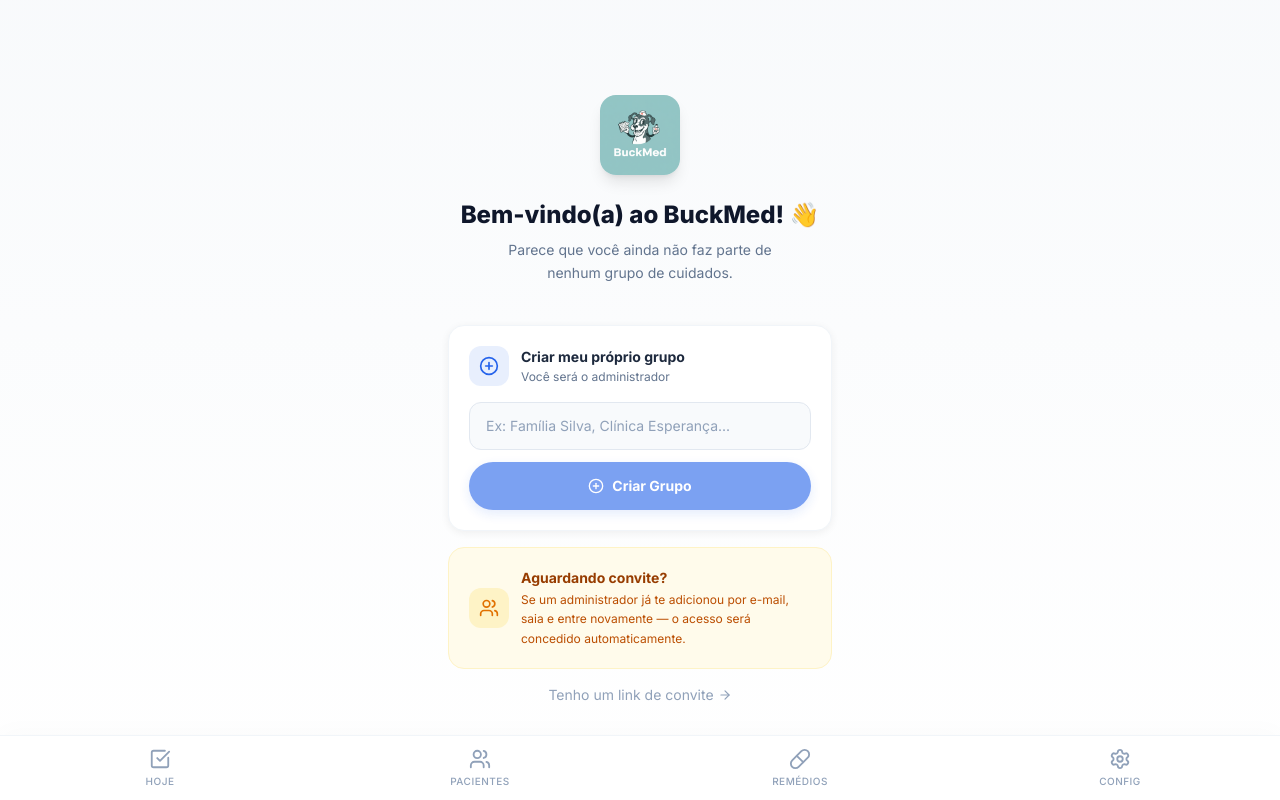
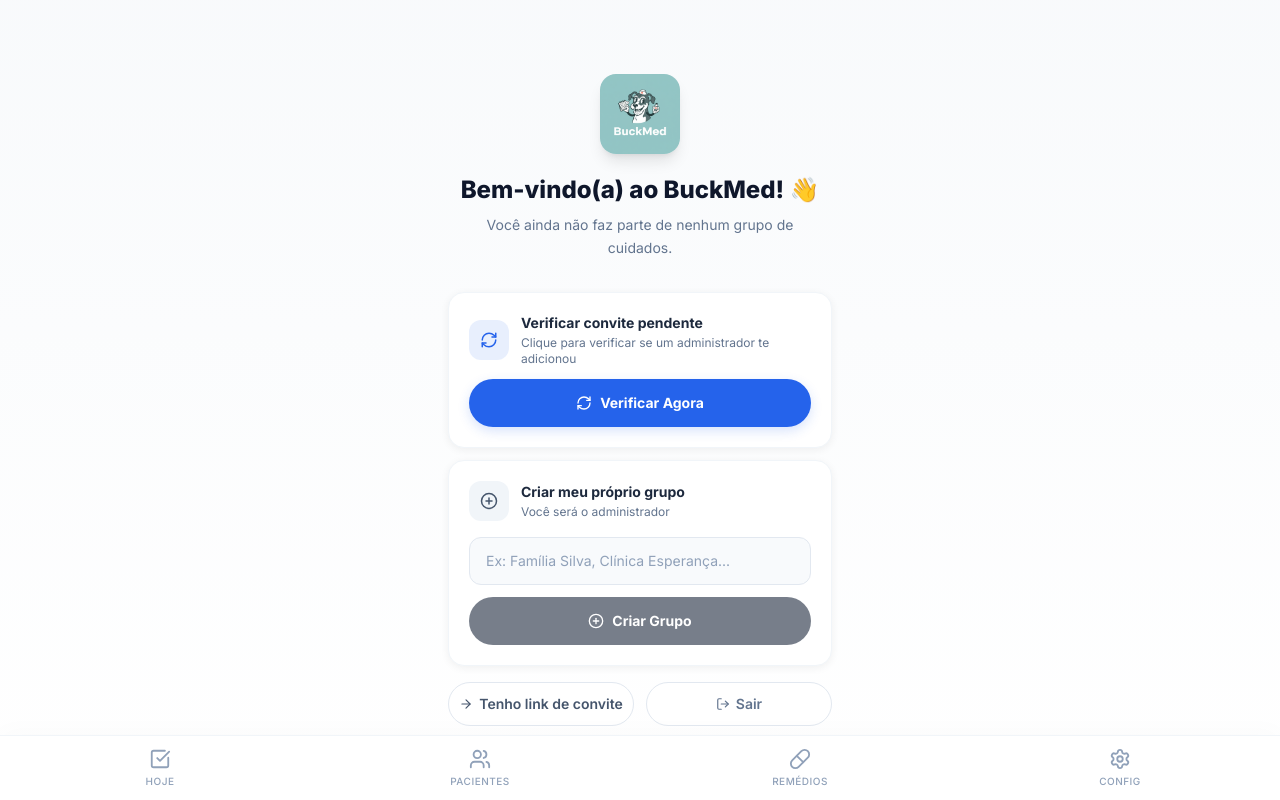
Before and after one commit to Amandadsbs/buckmed, a Next.js app: page /welcome in a window 1280 px wide. Built offline with nearby package versions, Linux system fonts and the light colour scheme; no server answers.

Commit message:
fix: sincronização retroativa de cuidadores

```diff
--- a/src/app/welcome/page.tsx
+++ b/src/app/welcome/page.tsx
@@ -1,24 +1,74 @@
 "use client";
 
-import { useState } from "react";
+import { useState, useEffect } from "react";
 import { useRouter } from "next/navigation";
-import { Users, PlusCircle, Loader2, ArrowRight } from "lucide-react";
-import { doc, setDoc, serverTimestamp } from "firebase/firestore";
+import { Users, PlusCircle, Loader2, ArrowRight, RefreshCw, CheckCircle2, AlertCircle, LogOut } from "lucide-react";
+import { doc, setDoc, getDoc, serverTimestamp } from "firebase/firestore";
 import { db } from "@/lib/firebase/client";
+import { auth } from "@/lib/firebase/client";
+import { signOut } from "firebase/auth";
 import { useAuth } from "@/components/providers/AuthProvider";
 
 export default function WelcomePage() {
     const router = useRouter();
-    const { user, profile, refreshProfile } = useAuth();
+    const { user, profile, refreshProfile, syncInvites } = useAuth();
+
     const [creating, setCreating] = useState(false);
     const [groupName, setGroupName] = useState("");
-    const [error, setError] = useState("");
+    const [createError, setCreateError] = useState("");
 
+    const [syncing, setSyncing] = useState(false);
+    const [syncResult, setSyncResult] = useState<"idle" | "found" | "not_found">("idle");
+
+    const userEmail = user?.email ?? "";
+
+    // Auto-validate the group in the profile isn't a ghost (deleted group)
+    useEffect(() => {
+        if (!user || !profile?.active_group) return;
+        // If they somehow ended up here WITH an active_group, validate it exists
+        getDoc(doc(db, "care_groups", profile.active_group)).then((snap) => {
+            if (snap.exists()) {
+                // Group is valid — redirect away
+                router.replace("/today");
+            } else {
+                // Ghost group: sanitize the user profile
+                console.warn("[Welcome] Ghost group detected, sanitizing profile...");
+                setDoc(doc(db, "users", user.uid), {
+                    groups: [],
+                    active_group: null,
+                }, { merge: true }).then(() => refreshProfile());
+            }
+        });
+    }, [user, profile?.active_group, router, refreshProfile]);
+
+    // ── Verify Permissions ──────────────────────────────────────────────────
+    const handleVerifyAccess = async () => {
+        setSyncing(true);
+        setSyncResult("idle");
+
+        try {
+            const joined = await syncInvites();
+
+            if (joined) {
+                setSyncResult("found");
+                // Give the user a moment to see the success state, then navigate
+                setTimeout(() => {
+                    window.location.href = "/today";
+                }, 1500);
+            } else {
+                setSyncResult("not_found");
+            }
+        } finally {
+            setSyncing(false);
+        }
+    };
+
+    // ── Create own group ────────────────────────────────────────────────────
     const handleCreateGroup = async (e: React.FormEvent) => {
         e.preventDefault();
         if (!user || !groupName.trim()) return;
         setCreating(true);
-        setError("");
+        setCreateError("");
 
         try {
             const groupId = `group_${user.uid}`;
@@ -40,31 +90,87 @@
             await refreshProfile();
             router.replace("/today");
         } catch (err: any) {
-            setError(err.message ?? "Erro ao criar grupo.");
+            setCreateError(err.message ?? "Erro ao criar grupo.");
             setCreating(false);
         }
     };
 
+    // ── Sign out ────────────────────────────────────────────────────────────
+    const handleSignOut = async () => {
+        await signOut(auth);
+        window.location.href = "/login";
+    };
+
     return (
-        <div className="min-h-dvh bg-gradient-to-b from-slate-50 to-white flex flex-col items-center justify-center px-6 py-10">
+        <div className="min-h-dvh bg-gradient-to-b from-slate-50 to-white flex flex-col items-center justify-center px-5 py-10">
 
             {/* Logo */}
-            <img src="/logo.png" alt="BuckMed" className="w-20 h-20 rounded-2xl object-cover mb-6 shadow-lg" />
+            <img src="/logo.png" alt="BuckMed" className="w-20 h-20 rounded-2xl object-cover mb-5 shadow-lg" />
 
             <h1 className="text-2xl font-extrabold text-slate-900 text-center m-0">
                 Bem-vindo(a) ao BuckMed! 👋
             </h1>
-            <p className="text-slate-500 text-sm text-center mt-2 leading-relaxed max-w-xs m-0 mt-2">
-                Parece que você ainda não faz parte de nenhum grupo de cuidados.
+            <p className="text-slate-500 text-sm text-center mt-2 leading-relaxed max-w-xs m-0">
+                Você ainda não faz parte de nenhum grupo de cuidados.
             </p>
+            {userEmail && (
+                <p className="text-xs text-slate-400 mt-1 m-0">
+                    Logado como <span className="font-semibold text-slate-500">{userEmail}</span>
+                </p>
+            )}
 
-            <div className="w-full max-w-sm mt-10 space-y-4">
+            <div className="w-full max-w-sm mt-8 space-y-3">
 
-                {/* ── Option 1: Create own group ── */}
+                {/* ── 1. Verify Access (primary action) ── */}
+                <div className="bg-white border border-slate-100 shadow-[0_2px_8px_rgba(0,0,0,0.06)] rounded-2xl p-5">
+                    <div className="flex items-center gap-3 mb-3">
+                        <div className="w-10 h-10 rounded-xl bg-primary/10 flex items-center justify-center shrink-0">
+                            <RefreshCw size={18} className="text-primary" />
+                        </div>
+                        <div>
+                            <p className="font-bold text-slate-800 text-sm m-0">Verificar convite pendente</p>
+                            <p className="text-xs text-slate-500 m-0 mt-0.5">
+                                Clique para verificar se um administrador te adicionou
+                            </p>
+                        </div>
+                    </div>
+
+                    {/* Result feedback */}
+                    {syncResult === "found" && (
+                        <div className="flex items-center gap-2 px-3 py-2.5 mb-3 bg-emerald-50 border border-emerald-100 rounded-xl">
+                            <CheckCircle2 size={16} className="text-emerald-500 shrink-0" />
+                            <p className="text-xs text-emerald-700 font-semibold m-0">
+                                Convite encontrado! Redirecionando...
+                            </p>
+                        </div>
+                    )}
+                    {syncResult === "not_found" && (
+                        <div className="flex items-center gap-2 px-3 py-2.5 mb-3 bg-amber-50 border border-amber-100 rounded-xl">
+                            <AlertCircle size={16} className="text-amber-500 shrink-0" />
+                            <p className="text-xs text-amber-700 m-0">
+                                Nenhum convite pendente para <strong>{userEmail}</strong>. Peça ao administrador para te adicionar.
+                            </p>
+                        </div>
+                    )}
+
+                    <button
+                        onClick={handleVerifyAccess}
+                        disabled={syncing || syncResult === "found"}
+                        className="w-full h-12 rounded-full bg-primary text-white font-bold text-sm flex items-center justify-center gap-2 hover:bg-primary/90 disabled:opacity-60 transition-all shadow-[0_4px_12px_rgba(37,99,235,0.18)]"
+                    >
+                        {syncing
+                            ? <><Loader2 size={16} className="animate-spin" /> Verificando...</>
+                            : syncResult === "found"
+                                ? <><CheckCircle2 size={16} /> Acesso liberado!</>
+                                : <><RefreshCw size={16} /> Verificar Agora</>}
+                    </button>
+                </div>
+
+                {/* ── 2. Create own group ── */}
                 <div className="bg-white border border-slate-100 shadow-[0_2px_8px_rgba(0,0,0,0.06)] rounded-2xl p-5">
                     <div className="flex items-center gap-3 mb-4">
-                        <div className="w-10 h-10 rounded-xl bg-primary/10 flex items-center justify-center shrink-0">
-                            <PlusCircle size={20} className="text-primary" />
+                        <div className="w-10 h-10 rounded-xl bg-slate-100 flex items-center justify-center shrink-0">
+                            <PlusCircle size={18} className="text-slate-600" />
                         </div>
                         <div>
                             <p className="font-bold text-slate-800 text-sm m-0">Criar meu próprio grupo</p>
@@ -79,15 +185,13 @@
                             onChange={(e) => setGroupName(e.target.value)}
                             placeholder="Ex: Família Silva, Clínica Esperança..."
                             required
-                            className="w-full h-12 px-4 rounded-xl border border-slate-200 bg-slate-50 text-slate-800 text-sm placeholder:text-slate-400 focus:outline-none focus:ring-2 focus:ring-primary/20 focus:border-primary/30"
+                            className="w-full h-12 px-4 rounded-xl border border-slate-200 bg-slate-50 text-slate-800 text-sm placeholder:text-slate-400 focus:outline-none focus:ring-2 focus:ring-primary/20 focus:border-primary/30 transition"
                         />
-                        {error && (
-                            <p className="text-xs text-rose-600 m-0">{error}</p>
-                        )}
+                        {createError && <p className="text-xs text-rose-600 m-0">{createError}</p>}
                         <button
                             type="submit"
                             disabled={creating || !groupName.trim()}
-                            className="w-full h-12 rounded-full bg-primary text-white font-bold text-sm flex items-center justify-center gap-2 hover:bg-primary/90 disabled:opacity-60 transition-all shadow-[0_4px_12px_rgba(37,99,235,0.2)]"
+                            className="w-full h-12 rounded-full bg-slate-800 text-white font-bold text-sm flex items-center justify-center gap-2 hover:bg-slate-700 disabled:opacity-60 transition-all"
                         >
                             {creating
                                 ? <><Loader2 size={16} className="animate-spin" /> Criando...</>
@@ -96,29 +200,23 @@
                     </form>
                 </div>
 
-                {/* ── Option 2: Wait for invite ── */}
-                <div className="bg-amber-50 border border-amber-100 rounded-2xl p-5">
-                    <div className="flex items-center gap-3">
-                        <div className="w-10 h-10 rounded-xl bg-amber-100 flex items-center justify-center shrink-0">
-                            <Users size={20} className="text-amber-600" />
-                        </div>
-                        <div className="flex-1">
-                            <p className="font-bold text-amber-800 text-sm m-0">Aguardando convite?</p>
-                            <p className="text-xs text-amber-700 leading-relaxed m-0 mt-0.5">
-                                Se um administrador já te adicionou por e-mail, saia e entre novamente — o acesso será concedido automaticamente.
-                            </p>
-                        </div>
-                    </div>
+                {/* ── 3. Actions footer ── */}
+                <div className="flex gap-3 pt-1">
+                    <button
+                        onClick={() => router.push("/login")}
+                        className="flex-1 h-11 bg-white border border-slate-200 rounded-full text-sm text-slate-600 font-semibold hover:bg-slate-50 transition-colors flex items-center justify-center gap-1.5"
+                    >
+                        <ArrowRight size={14} />
+                        Tenho link de convite
+                    </button>
+                    <button
+                        onClick={handleSignOut}
+                        className="flex-1 h-11 bg-white border border-slate-200 rounded-full text-sm text-slate-500 font-semibold hover:bg-slate-50 transition-colors flex items-center justify-center gap-1.5"
+                    >
+                        <LogOut size={14} />
+                        Sair
+                    </button>
                 </div>
-
-                {/* ── Option 3: Have an invite link ── */}
-                <button
-                    onClick={() => router.push("/login")}
-                    className="w-full text-sm text-slate-400 hover:text-slate-600 transition-colors mt-2 flex items-center justify-center gap-1"
-                >
-                    Tenho um link de convite
-                    <ArrowRight size={14} />
-                </button>
             </div>
         </div>
     );
--- a/src/components/providers/AuthProvider.tsx
+++ b/src/components/providers/AuthProvider.tsx
@@ -21,6 +21,8 @@
     loading: boolean;
     setActiveGroup: (groupId: string) => Promise<void>;
     refreshProfile: () => Promise<void>;
+    /** Re-runs pending_invite check for current user. Returns true if a new group was joined. */
+    syncInvites: () => Promise<boolean>;
 }
 
 const AuthContext = createContext<AuthContextType>({
@@ -29,6 +31,7 @@
     loading: true,
     setActiveGroup: async () => { },
     refreshProfile: async () => { },
+    syncInvites: async () => false,
 });
 
 function isInvitePage(): boolean {
@@ -226,10 +229,36 @@
         return () => unsubscribe();
     }, []);
 
+    /** Re-reads the user Firestore doc and syncs local state. */
     const refreshProfile = async () => {
         if (!user) return;
         const snap = await getDoc(doc(db, "users", user.uid));
         if (snap.exists()) setProfile(snap.data() as UserProfile);
+    };
+
+    /**
+     * Manually re-checks pending_invites for the current user's email.
+     * Use this from the /welcome page "Verificar Acesso" button.
+     * Returns true if a new group was joined, false otherwise.
+     */
+    const syncInvites = async (): Promise<boolean> => {
+        if (!user?.email) return false;
+        try {
+            const joinedGroupId = await checkAndAcceptPendingInvite(user.uid, user.email);
+            if (!joinedGroupId) return false;
+
+            // Re-read the updated profile from Firestore
+            const snap = await getDoc(doc(db, "users", user.uid));
+            if (snap.exists()) {
+                const updated = snap.data() as UserProfile;
+                setProfile(updated);
+                console.log("[Auth] syncInvites ✅ joined group", joinedGroupId);
+            }
+            return true;
+        } catch (err: any) {
+            console.error("[Auth] syncInvites error:", err.message);
+            return false;
+        }
     };
 
     const setActiveGroup = async (groupId: string) => {
@@ -239,7 +268,7 @@
     };
 
     return (
-        <AuthContext.Provider value={{ user, profile, loading, setActiveGroup, refreshProfile }}>
+        <AuthContext.Provider value={{ user, profile, loading, setActiveGroup, refreshProfile, syncInvites }}>
             {children}
         </AuthContext.Provider>
     );
```
